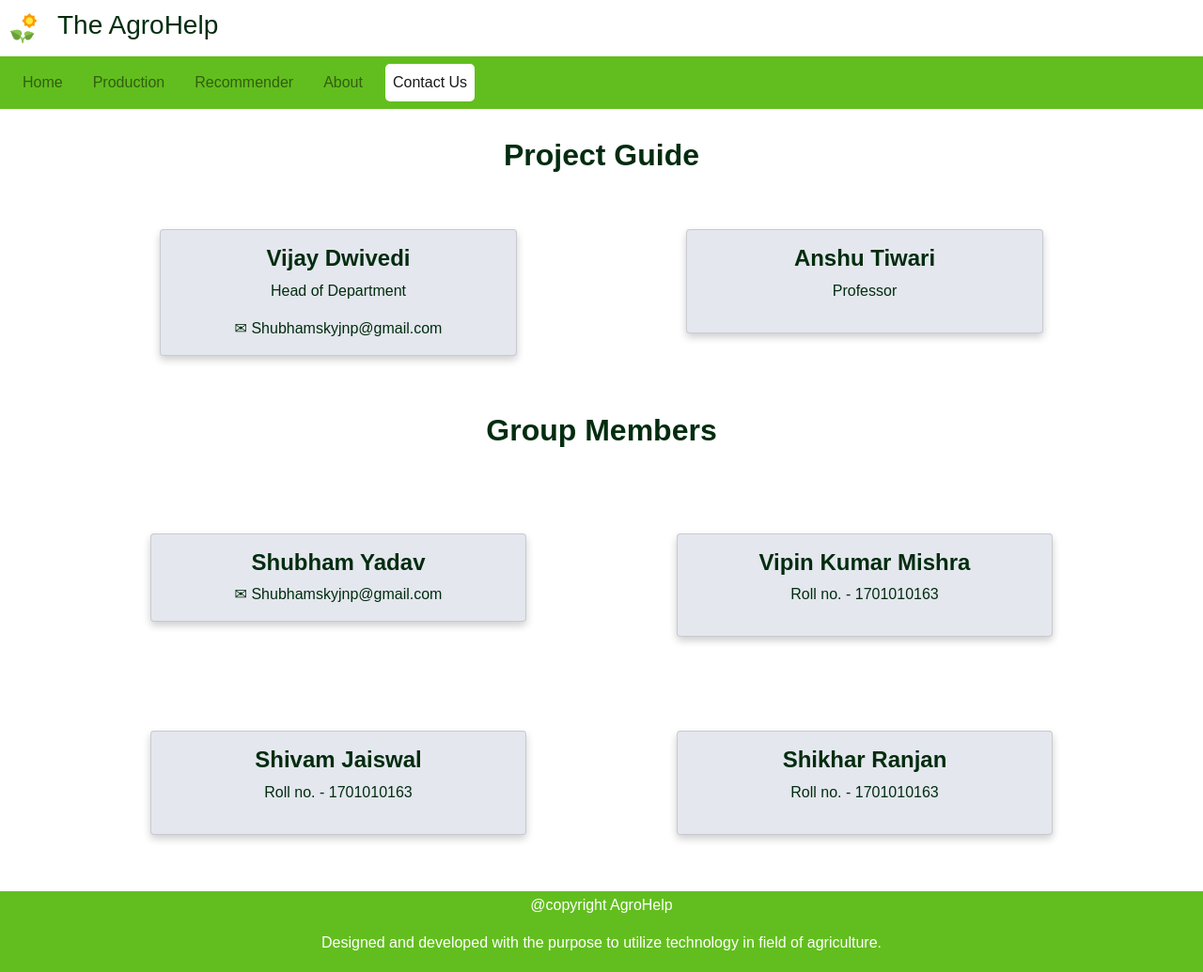
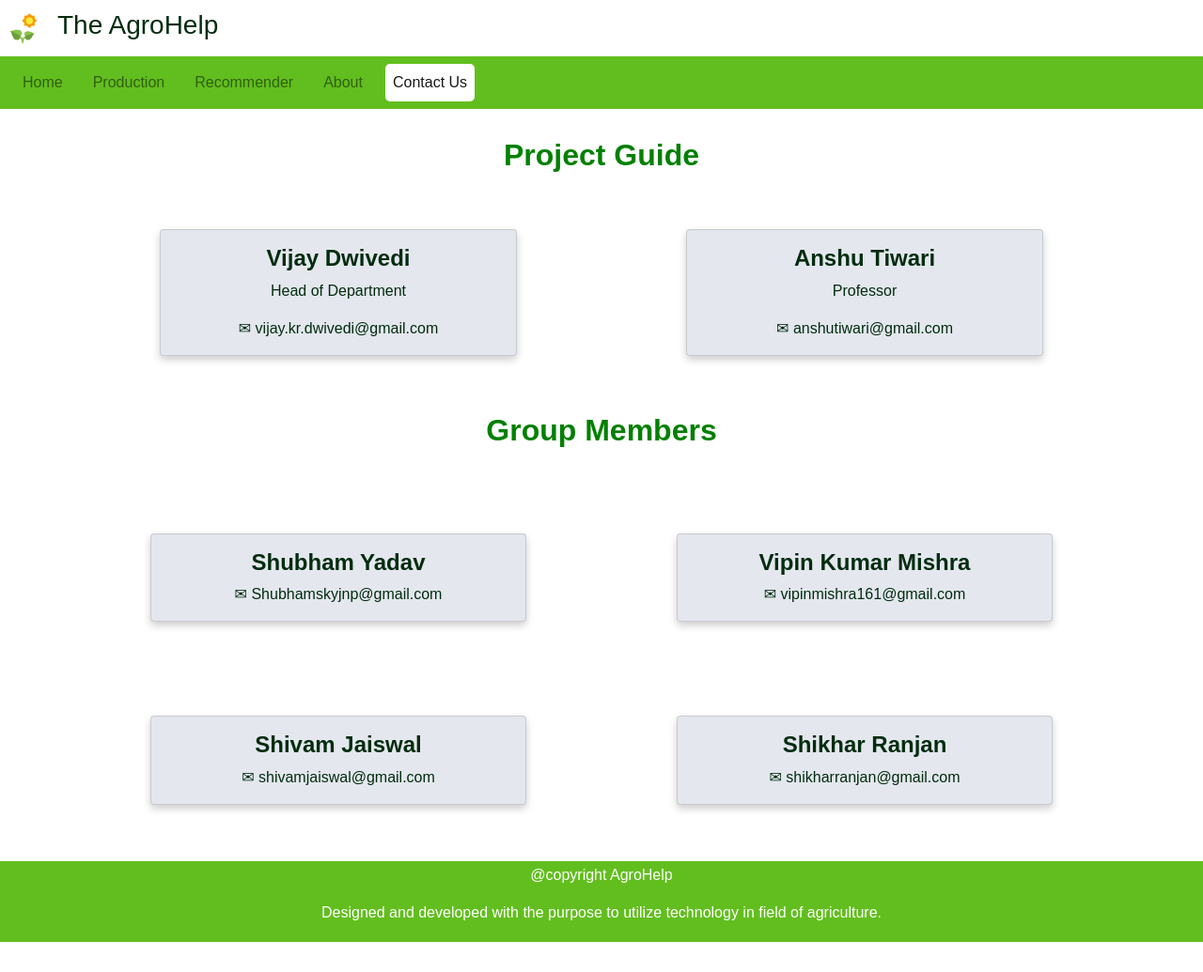
Before and after one commit to shubham-yadav-git/AgroHelp, a Flask app: page /contact in a window 1280 px wide. Shown: the whole page at 94% size. After the commit the page ends 1003 px from the top, so only its background shows below. Run offline with Flask 2, Linux system fonts and the light colour scheme; parts of the project's set-up code (start-up, migrations or seed data) failed here and were passed over; some libraries are stand-ins or nearby versions.

Commit message:
contact.html update

```diff
--- a/templates/contactus.html
+++ b/templates/contactus.html
@@ -58,7 +58,7 @@
     }
 </style>
 <div id="container" name="container" class="container">
-    <h2 style="text-align-last: center;"><b>Project Guide</b></h2>
+    <h2 style="text-align-last: center; color:green"><b>Project Guide</b></h2>
 
     <div class="row">
         <div class="column">
@@ -67,7 +67,7 @@
                 <div class="container">
                     <h4><b>Vijay Dwivedi</b></h4>
                     <p>Head of Department</p>
-                    <span>&#9993; Shubhamskyjnp@gmail.com</span>
+                    <span>&#9993; vijay.kr.dwivedi@gmail.com</span>
                 </div>
             </div>
         </div>
@@ -78,13 +78,14 @@
                 <div class="container">
                     <h4><b>Anshu Tiwari</b></h4>
                     <p>Professor</p>
+                    <span>&#9993; anshutiwari@gmail.com</span>
                 </div>
             </div>
         </div>
 
 
     </div>
-    <h2 style="text-align-last: center;"> <b>Group Members</b></h2>
+    <h2 style="text-align-last: center; color:green"> <b>Group Members</b></h2>
     <div class="row">
         <div class="column1">
             <div class="card">
@@ -102,7 +103,7 @@
 
                 <div class="container">
                     <h4><b>Vipin Kumar Mishra</b></h4>
-                    <p>Roll no. - 1701010163</p>
+                    <span>&#9993; vipinmishra161@gmail.com</span>
                 </div>
             </div>
         </div>
@@ -112,7 +113,7 @@
 
                 <div class="container">
                     <h4><b>Shivam Jaiswal</b></h4>
-                    <p>Roll no. - 1701010163</p>
+                    <span>&#9993; shivamjaiswal@gmail.com</span>
                 </div>
             </div>
         </div>
@@ -122,7 +123,7 @@
 
                 <div class="container">
                     <h4><b>Shikhar Ranjan</b></h4>
-                    <p>Roll no. - 1701010163</p>
+                    <span>&#9993; shikharranjan@gmail.com</span>
                 </div>
             </div>
         </div>
```
